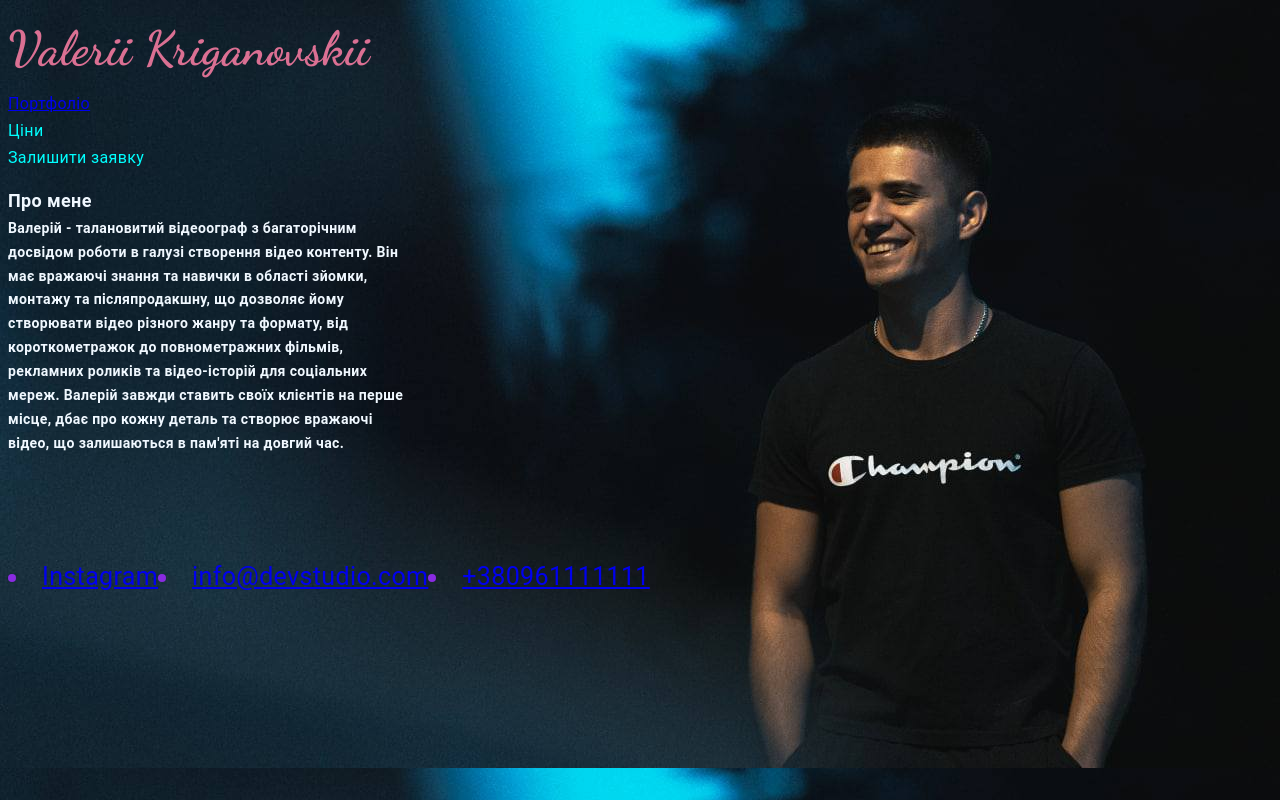
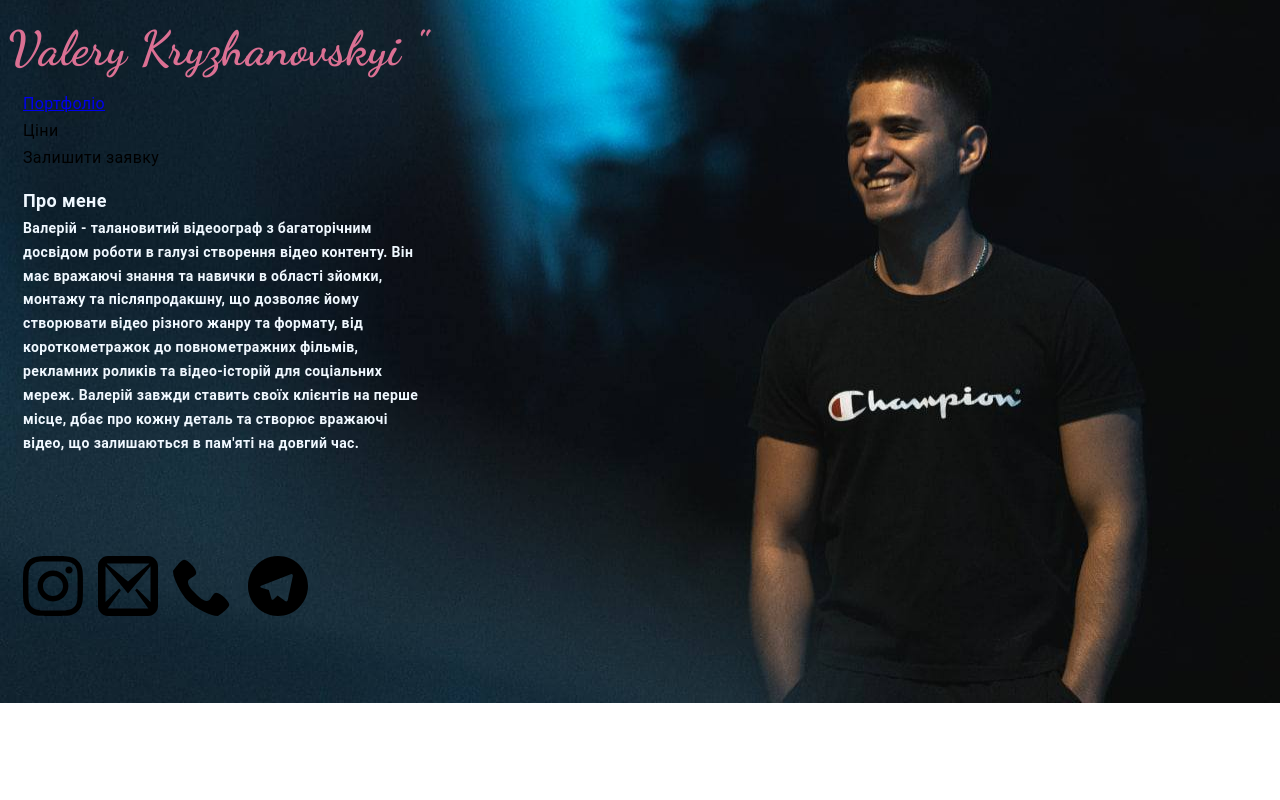
Before and after one commit to AndriiTrylenko/videografy, a plain HTML site: page index.html in a window 1280 px wide. Drawn offline with Linux system fonts and the light colour scheme.

Commit message:
1839/04/05

```diff
--- a/css/styles.css
+++ b/css/styles.css
@@ -4,8 +4,10 @@ body {
     font-size: 12px;
     line-height: 1.7;
     letter-spacing: 0.03em;
-    background-image: url("/photo/photo_5384087276629379664_y.jpg");
-
+    background-image: url("/image/photo_5384087276629379664_y.jpg");
+    background-repeat: no-repeat;
+    background-position: center;
+    background-size: cover;
 }
 
 h1,
@@ -20,32 +22,23 @@ li {
     margin: 0;
     padding: 0;
 }
-/* .container {
-
-
-    padding-left: 5px;
-    padding-right: 5px;
-    margin-left: auto;
-    margin-right: auto;
-} */
-
-/* .header{
-    color: brown;
-} */
 
 .list{
-    color: aqua;
+    color: black;
     font-size: 16px;
+    margin-left: 15px;
+    list-style: none;
 }
 .logo {
     color: palevioletred;
     font-family: 'Dancing Script', cursive;
-font-size: 48px;
+    font-size: 48px;
 }
-.logo, .link {
+.logo {
     text-decoration: none;
 }
 .aboutme{
+    margin-left: 15px;
     color: aliceblue;
     padding-top: 15px;
     display: block;
@@ -57,5 +50,29 @@ font-size: 48px;
     justify-self: start;
     align-items: baseline;
     font-size: 25px;
-    color: blueviolet;
 }
+.footer-list{
+    margin-left: 15px;
+    list-style: none;
+
+
+}
+.social-icon {
+width: 60px;
+height: 60px;
+
+color: dimgrey;
+}
+
+.social-icon:hover,
+.social-icon:focus,
+.social-icon:active {
+    color:black;
+    fill: skyblue;
+    background-color: white;
+border-radius: 40%;
+}
+.link{
+    text-decoration: none;
+    color: bisque;
+}
--- a/index.html
+++ b/index.html
@@ -12,8 +12,8 @@
 </head>
 <body>
     <header class="container header">
-        <a class="logo" href="./index.html">Valerii<span class="logo-black"> Kriganovskii</span></a>
-        <!-- <h1>Valerii Kriganovskii</h1> -->
+        <a class="logo" href="./index.html">Valery Kryzhanovskyi "</a>
+
         <ul>
             <li class="list"><a href="/portfolio.html"> Портфоліо</a></li>
             <li class="list">Ціни</li>
@@ -28,17 +28,25 @@
     </main>
 
     <footer class="container footer">
-    <li><a
-        class="adress"
+    <li class="footer-list"><a
+        class="link"
         href="https://instagram.com/vlr_kr_?igshid=YmMyMTA2M2Y="
         target="_blank"
         rel="nofollow noreferrer noopener"
+        aria-label="Instagram"
       >
-      Instagram
+      <svg class="social-icon"> <use href="/image/icons/symbol-defs.svg#icon-instagram"> </use> </svg>
       </a></li>
 
-    <li><a href="mailto:info@devstudio.com">info@devstudio.com</a></li>
-    <li><a href="tel:+380961111111">+380961111111</a></li>
+    <li class="footer-list"><a class="link" href="mailto:info@devstudio.com">
+        <svg class="social-icon"> <use href="/image/icons/symbol-defs.svg#icon-mail"></use></svg>
+    </a></li>
+    <li class="footer-list"><a class="link" href="tel:+380961111111">
+        <svg class="social-icon"> <use href="/image/icons/symbol-defs.svg#icon-phone"></use></svg>
+    </a></li>
+    <li class="footer-list"> <a href="">
+        <svg class="social-icon"> <use href="/image/icons/symbol-defs.svg#icon-telegram"></use></svg>
+    </a></li>
 </footer>
 </body>
 </html>
```
Also changed, not shown: image/icons/symbol-defs.svg (added), image/photo_5384087276629379664_y.jpg (renamed from photo/photo_5384087276629379664_y.jpg).
